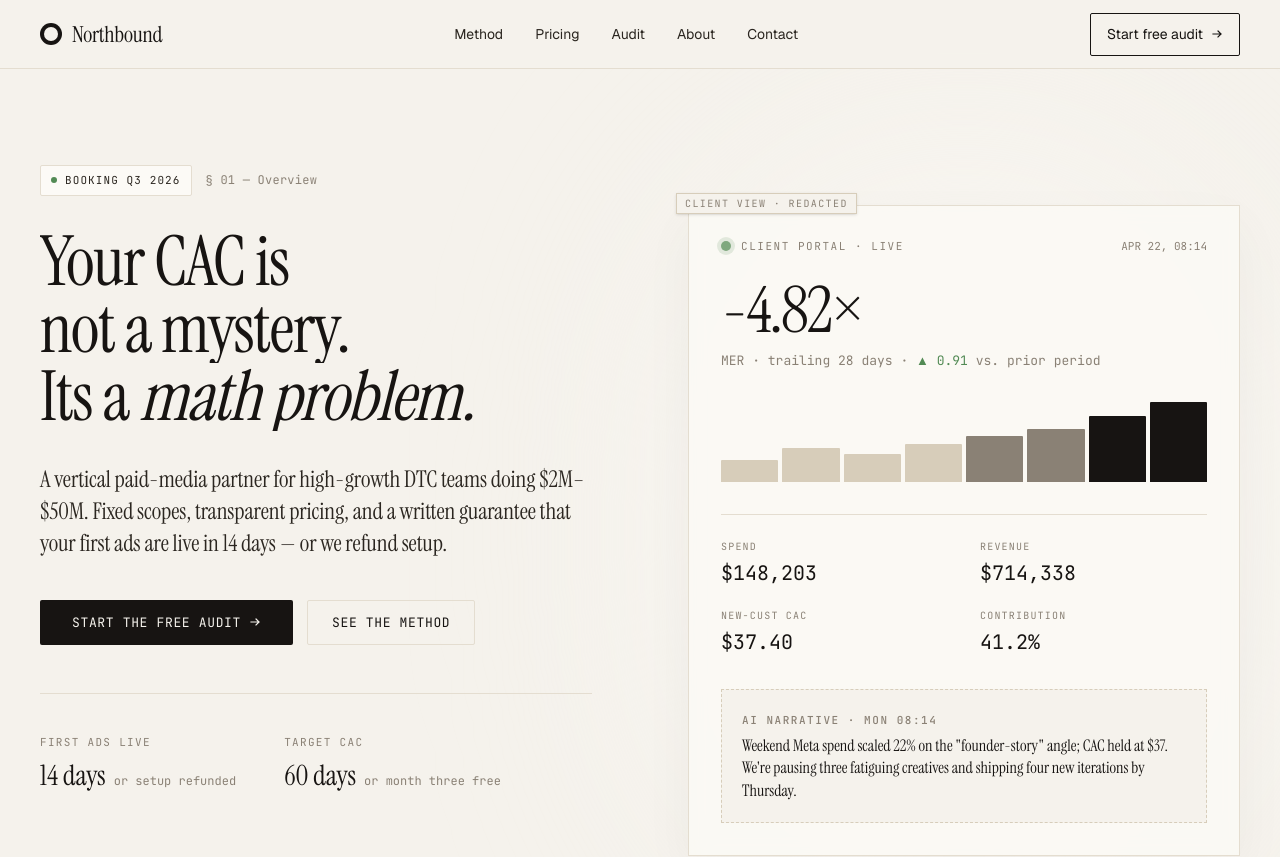
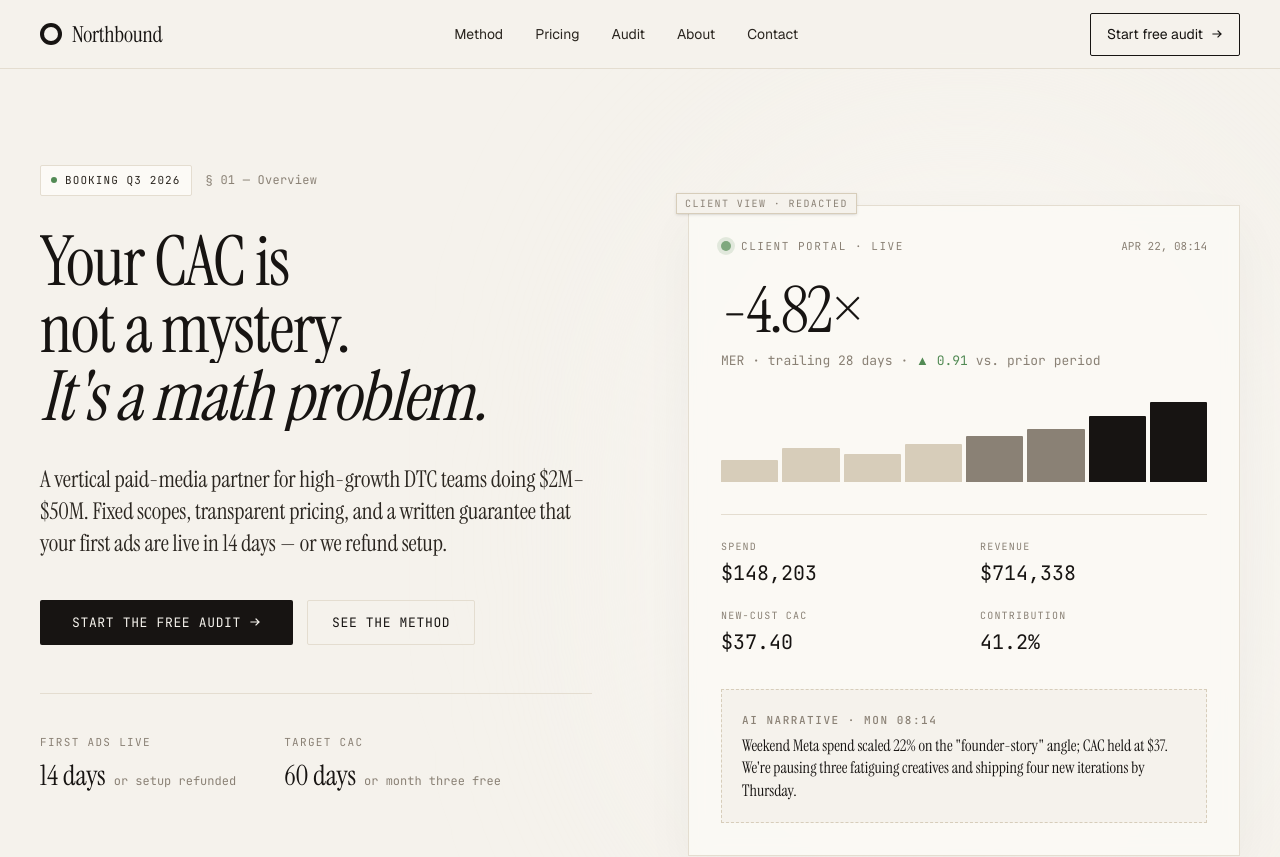
Before and after one commit to dominik-gralka/marketing-agency-platform, a Next.js app: page / in a window 1280 px wide. Shown: the top 857 px of the page. Built offline with nearby package versions, Linux system fonts and the light colour scheme.

Commit message:
fix: correct grammar in CAC statement

```diff
--- a/src/app/page.tsx
+++ b/src/app/page.tsx
@@ -46,7 +46,7 @@ export default function Home() {
                   initial="initial"
                   animate="whileInView"
                 >
-                  {["Your CAC is", "not a mystery.", "Its a math problem."].map((line, i) => (
+                  {["Your CAC is", "not a mystery.", "It's a math problem."].map((line, i) => (
                     <div key={i} className="overflow-hidden">
                       <motion.span
                         custom={i}
@@ -58,7 +58,7 @@ export default function Home() {
                         className="block"
                       >
                         {line.includes("problem") ? (
-                           <>Its a <em>math problem.</em></>
+                           <><em>It's a math problem.</em></>
                         ) : line}
                       </motion.span>
                     </div>
```
